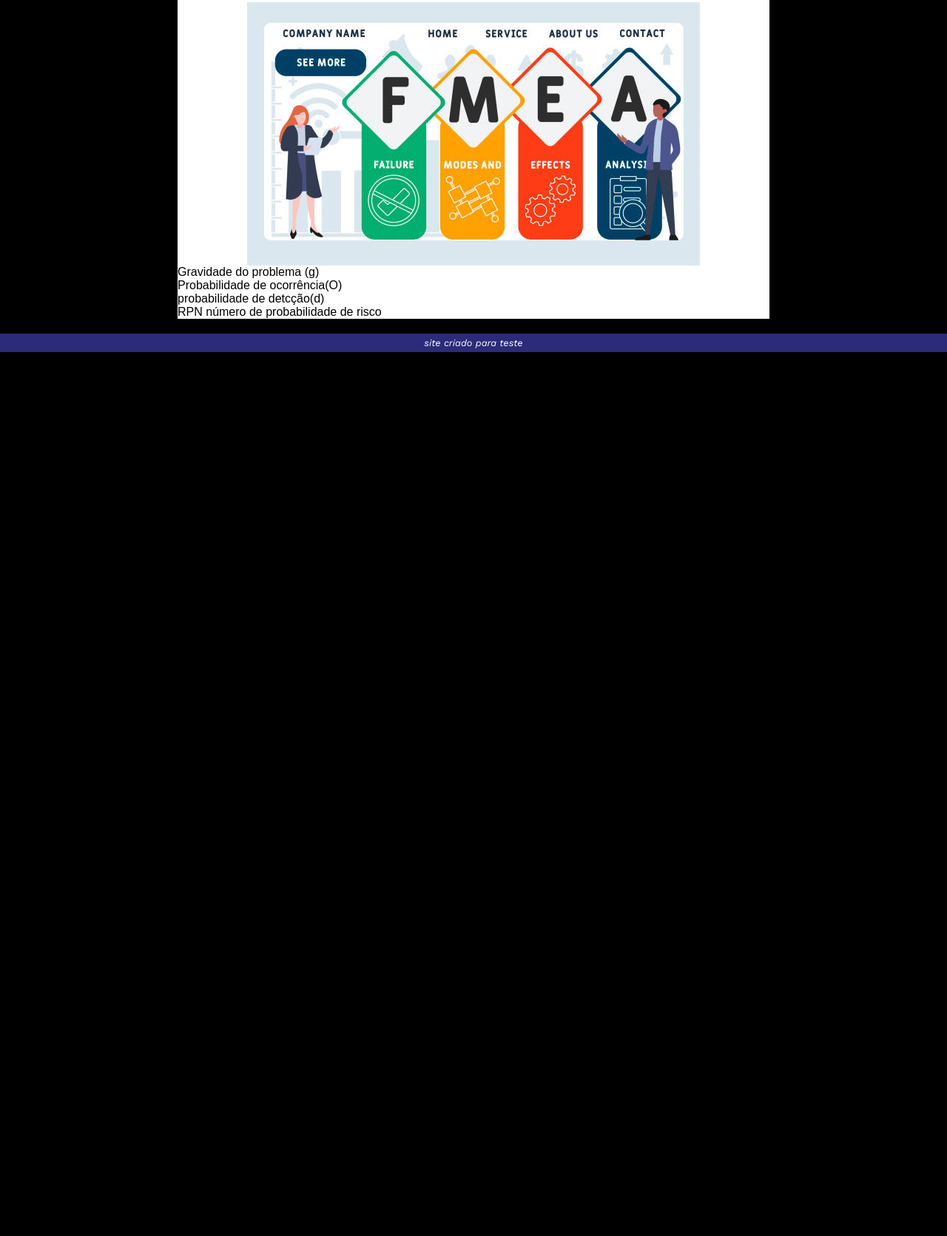
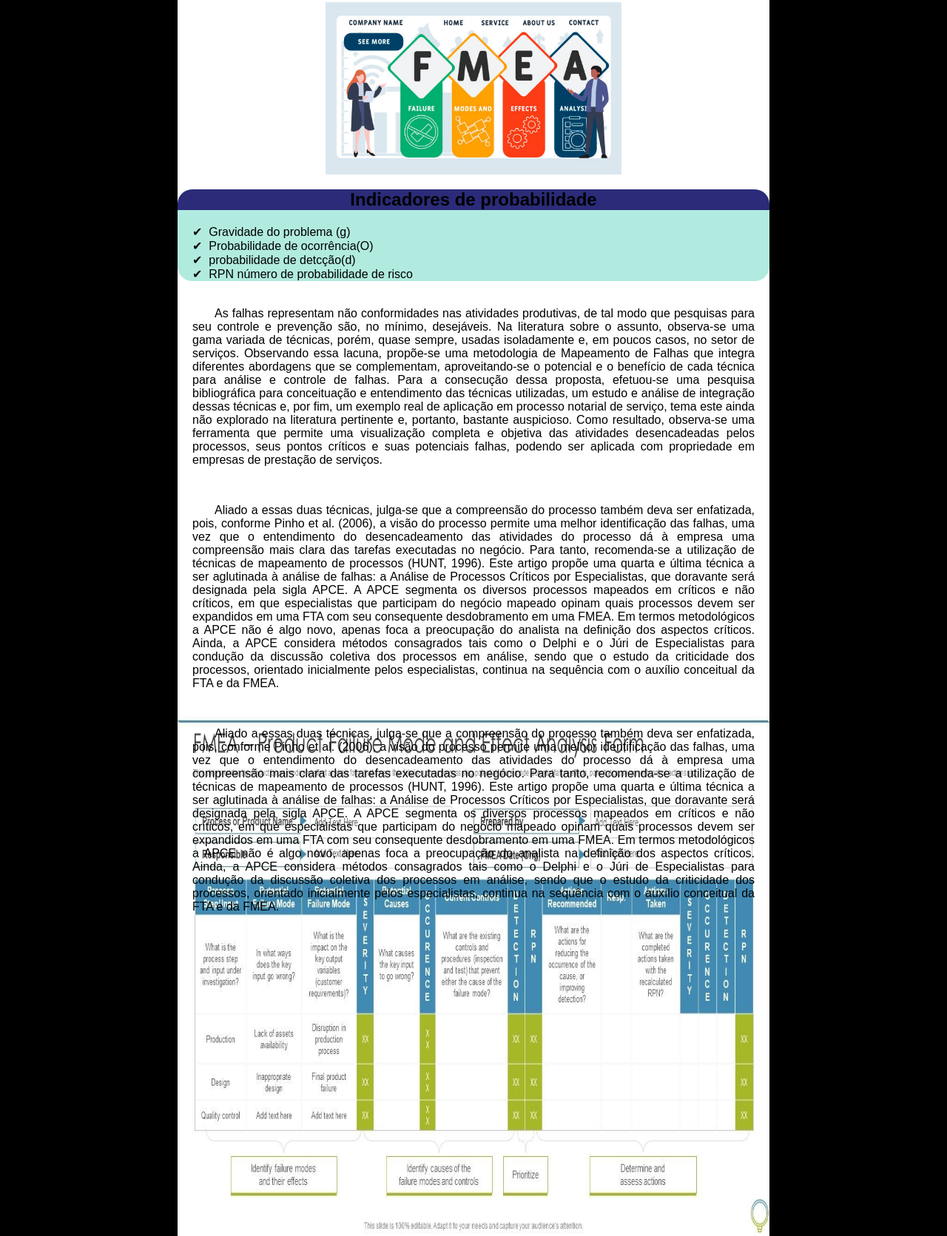
Before and after one commit to chamoviedo/Android, a plain HTML site: page pagina2.htm in a window 1280 px wide. Shown: the part 357-2028 px from the top of the page at 74% size. Before the commit the page ends 833 px from the top, so only its background shows below. Drawn offline with nearby package versions, Linux system fonts and the light colour scheme.

Commit message:
atualizei

```diff
--- a/estilo/style2.css
+++ b/estilo/style2.css
@@ -78,10 +78,38 @@
    font: normal normal 1em var(--font-padão);
    text-indent: 30px;
  }
+ main ul {
+  list-style-position: inside;
+  list-style-type: '\2714\00a0\00a0';
+  margin: 20px;
+ }
 img {
    display: block;
    margin: auto;
+   width: 50%;
 
+}
+ main section {
+  height: 700px;
+   background-image: url('../imagens/fmea-full.jpg');
+   background-position: center center;
+   background-size: 100% 100%;
+   background-repeat: no-repeat;
+   background-attachment: scroll;
+
+
+}
+main aside {
+  background-color: var(--cor0);
+  border-radius: 20px;
+}
+
+aside h2 {
+  background-color: var(--cor3);
+  text-align: center;
+  border-radius: 20px 20px 0px 0px;
+  margin-top: 20px;
+  padding: 20px -20px ;
 }
  footer {
    text-align: center;
--- a/pagina2.htm
+++ b/pagina2.htm
@@ -26,19 +26,38 @@
             </h1>
             <P>FMEA (Faulure Mode and Effects Analysis, ou Análise de modos de falha e Efeitos, em português) é uma ferramenta de gestão da qualidade e engenharia que identifica potenciasi falhas em um processo, produto ou sistema, analisa suas causas e consequências e prioriza ações para mitigá-las.</P>
 
-            <img src="imagens/Fmea.jpg" alt=" siglas do Fmea">
+            <picture>
+                <source media="(max-width: 600PX)" srcset="imagens/Fmea-300.jpg">
+                <img src="imagens/Fmea.jpg" alt=" imagem do fmea"></picture>
+                <aside>
+                    <h2> Indicadores de probabilidade</h2>
                                 <ul>
                     <li>Gravidade do problema (g)</li>
                     <li>Probabilidade de ocorrência(O) </li>
                     <li>probabilidade de detcção(d)</li>
                     <li>RPN número de probabilidade de risco</li>
                                 </ul>
+                </aside>
 
+            <P>
+                As falhas representam não conformidades nas atividades produtivas, de tal modo que pesquisas para seu controle e prevenção são, no mínimo, desejáveis. Na literatura sobre o assunto, observa-se uma gama variada de técnicas, porém, quase sempre, usadas isoladamente e, em poucos casos, no setor de serviços. Observando essa lacuna, propõe-se uma metodologia de Mapeamento de Falhas que integra diferentes abordagens que se complementam, aproveitando-se o potencial e o benefício de cada técnica para análise e controle de falhas. Para a consecução dessa proposta, efetuou-se uma pesquisa bibliográfica para conceituação e entendimento das técnicas utilizadas, um estudo e análise de integração dessas técnicas e, por fim, um exemplo real de aplicação em processo notarial de serviço, tema este ainda não explorado na literatura pertinente e, portanto, bastante auspicioso. Como resultado, observa-se uma ferramenta que permite uma visualização completa e objetiva das atividades desencadeadas pelos processos, seus pontos críticos e suas potenciais falhas, podendo ser aplicada com propriedade em empresas de prestação de serviços.
+            </P>
+            <p>Aliado a essas duas técnicas, julga-se que a compreensão do processo também deva ser enfatizada, pois, conforme Pinho et al. (2006), a visão do processo permite uma melhor identificação das falhas, uma vez que o entendimento do desencadeamento das atividades do processo dá à empresa uma compreensão mais clara das tarefas executadas no negócio. Para tanto, recomenda-se a utilização de técnicas de mapeamento de processos (HUNT, 1996).
 
+            Este artigo propõe uma quarta e última técnica a ser aglutinada à análise de falhas: a Análise de Processos Críticos por Especialistas, que doravante será designada pela sigla APCE. A APCE segmenta os diversos processos mapeados em críticos e não críticos, em que especialistas que participam do negócio mapeado opinam quais processos devem ser expandidos em uma FTA com seu consequente desdobramento em uma FMEA. Em termos metodológicos a APCE não é algo novo, apenas foca a preocupação do analista na definição dos aspectos críticos. Ainda, a APCE considera métodos consagrados tais como o Delphi e o Júri de Especialistas para condução da discussão coletiva dos processos em análise, sendo que o estudo da criticidade dos processos, orientado inicialmente pelos especialistas, continua na sequência com o auxílio conceitual da FTA e da FMEA.
+
+</p>
         </article>
-        <article>
+        <section>
+                 <p>Aliado a essas duas técnicas, julga-se que a compreensão do processo também deva ser enfatizada, pois, conforme Pinho et al. (2006), a visão do processo permite uma melhor identificação das falhas, uma vez que o entendimento do desencadeamento das atividades do processo dá à empresa uma compreensão mais clara das tarefas executadas no negócio. Para tanto, recomenda-se a utilização de técnicas de mapeamento de processos (HUNT, 1996).
 
-        </article>
+            Este artigo propõe uma quarta e última técnica a ser aglutinada à análise de falhas: a Análise de Processos Críticos por Especialistas, que doravante será designada pela sigla APCE. A APCE segmenta os diversos processos mapeados em críticos e não críticos, em que especialistas que participam do negócio mapeado opinam quais processos devem ser expandidos em uma FTA com seu consequente desdobramento em uma FMEA. Em termos metodológicos a APCE não é algo novo, apenas foca a preocupação do analista na definição dos aspectos críticos. Ainda, a APCE considera métodos consagrados tais como o Delphi e o Júri de Especialistas para condução da discussão coletiva dos processos em análise, sendo que o estudo da criticidade dos processos, orientado inicialmente pelos especialistas, continua na sequência com o auxílio conceitual da FTA e da FMEA.
+
+</p>
+        </section>
+        <p class="video">
+            <iframe width="560" height="315" src="https://www.youtube.com/embed/yROMrrUtdb4?si=bbuBaA5Xc30xYF_7" title="YouTube video player" frameborder="0" allow="accelerometer; autoplay; clipboard-write; encrypted-media; gyroscope; picture-in-picture; web-share" referrerpolicy="strict-origin-when-cross-origin" allowfullscreen></iframe>
+        </p>
 
      </main>
      <footer>
```
Also changed, not shown: imagens/fmea-full.jpg (added). Lines whose indentation alone changed are shown as unchanged.
